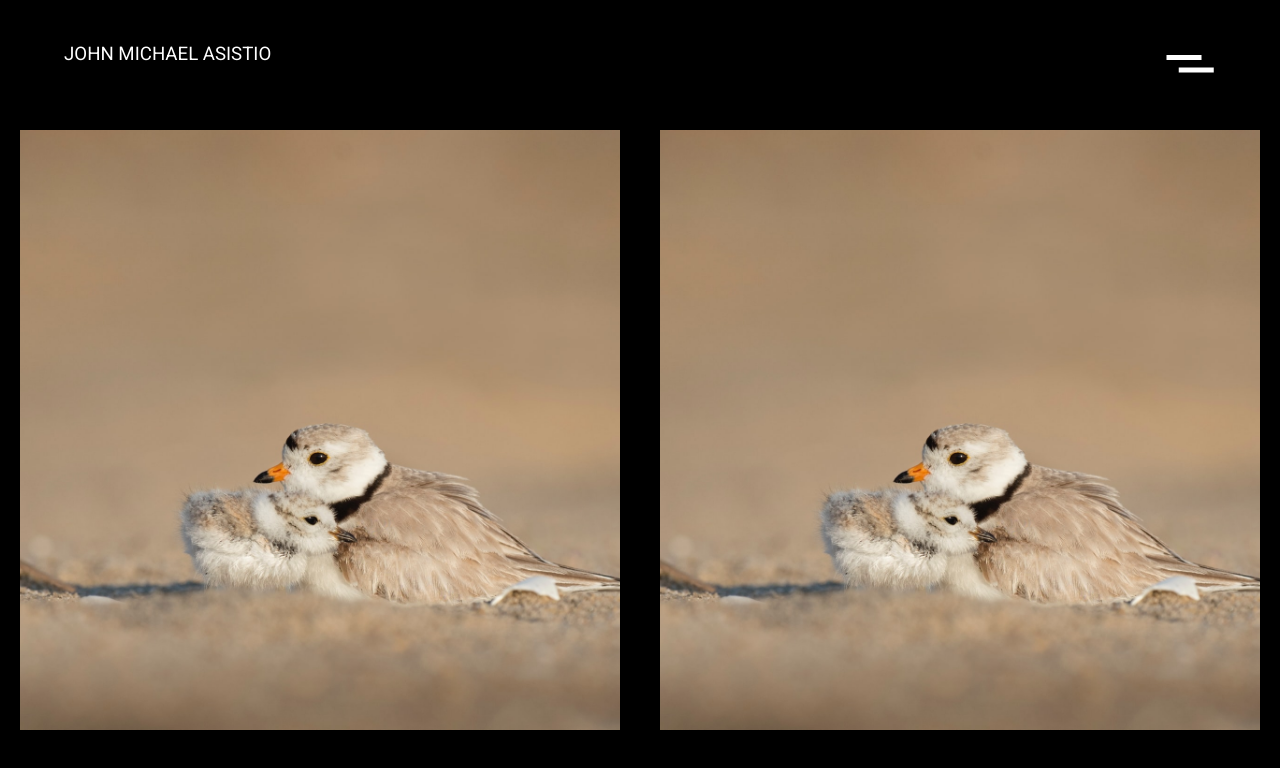
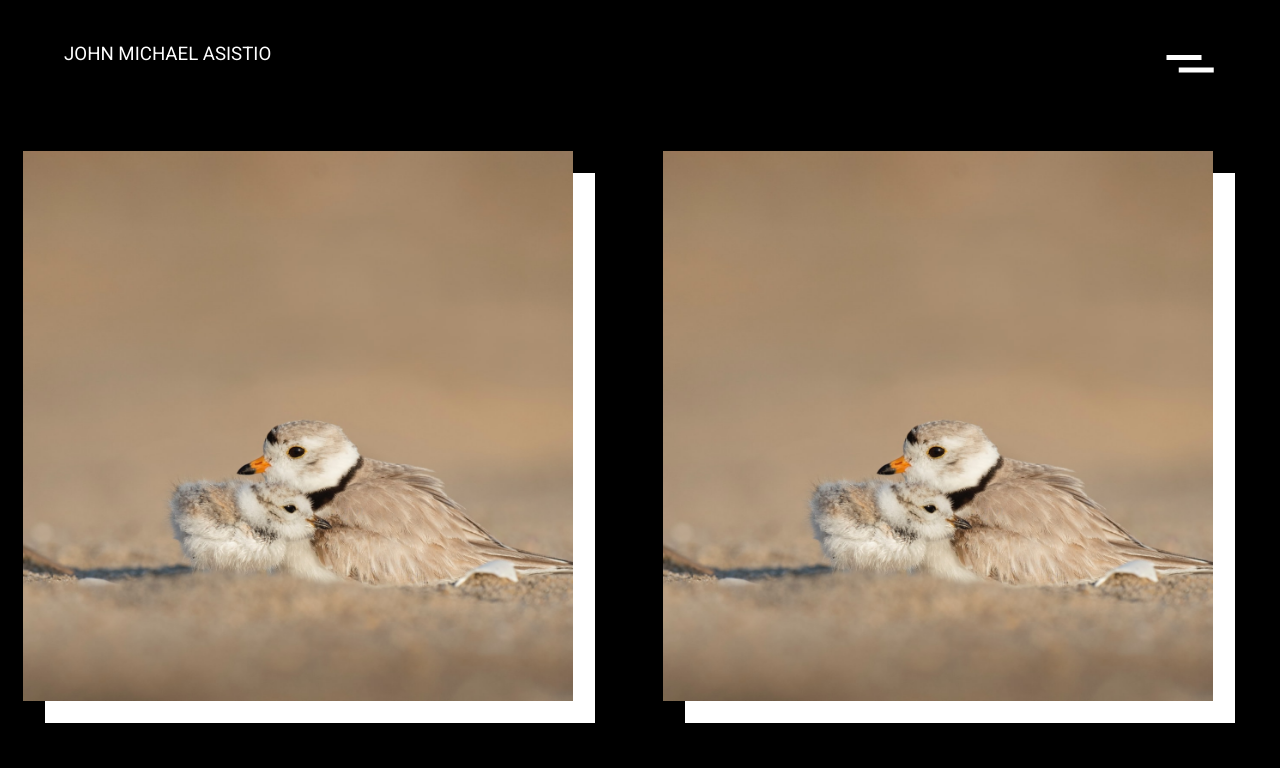
Before and after one commit to jeeasistio/john-michael-asistio, a Next.js app: page /works in a window 1280 px wide. Shown: the top 768 px of the page. Built offline with nearby package versions, Linux system fonts and the light colour scheme.

Commit message:
works transition updated, work page in progress

```diff
--- a/components/Works/Work.tsx
+++ b/components/Works/Work.tsx
@@ -9,11 +9,10 @@ import { inTransition } from '../../utils/utils'
 const sx: SxProps = {
   root: {},
   imageCtn: {
-    height: '600px',
-    width: '600px',
+    height: '550px',
+    width: '550px',
     backgroundColor: 'success.main',
     position: 'relative',
-    overflow: 'hidden',
     cursor: 'pointer'
   },
   imageInnerCtn: {
@@ -21,22 +20,35 @@ const sx: SxProps = {
     height: '100%'
   },
   textCtn: {
-    px: 2,
     overflow: 'hidden'
+  },
+  underlay: {
+    position: 'absolute',
+    top: 0,
+    left: 0,
+    width: '100%',
+    height: '100%',
+    backgroundColor: 'secondary.main',
+    display: 'flex',
+    alignItems: 'flex-end',
+    p: 2
   }
 }
 
 const Work = () => {
-  const zoomControls = useAnimation()
   const hoverControls = useAnimation()
+  const imageControls = useAnimation()
+  const textControls = useAnimation()
 
   const handleHover = () => {
-    hoverControls.start('animate')
-    zoomControls.start({ scale: 1.1, transition: inTransition() })
+    hoverControls.start({ x: '12%', y: '12%', transition: inTransition() })
+    imageControls.start({ x: '-8%', y: '-8%', transition: inTransition() })
+    textControls.start('animate')
   }
   const handleHoverLeave = () => {
-    hoverControls.start('initial')
-    zoomControls.start({ scale: 1, transition: inTransition() })
+    hoverControls.start({ x: '4%', y: '4%', transition: inTransition() })
+    imageControls.start({ x: '-4%', y: '-4%', transition: inTransition() })
+    textControls.start('initial')
   }
 
   return (
@@ -48,13 +60,33 @@ const Work = () => {
       onTapStart={handleHover}
       onTapCancel={handleHoverLeave}
     >
-      <Box sx={sx.imageCtn}>
       <Box
-          sx={sx.imageInnerCtn}
+        sx={sx.imageCtn}
         component={motion.div}
-          animate={zoomControls}
-          initial={{ scale: 1 }}
+        initial={{ x: '-4%', y: '-4%' }}
+        animate={imageControls}
       >
+        <Box
+          sx={sx.underlay}
+          component={motion.div}
+          initial={{ x: '4%', y: '4%' }}
+          animate={hoverControls}
+        >
+          <Box sx={sx.textCtn}>
+            <Typography
+              align="center"
+              color="primary"
+              variant="h4"
+              component={motion.h4}
+              variants={slideUp}
+              initial="initial"
+              animate={textControls}
+            >
+              Shopy
+            </Typography>
+          </Box>
+        </Box>
+
         <Image
           className="work-image"
           src="/save_mother_earth.jpg"
@@ -66,19 +98,6 @@ const Work = () => {
         />
       </Box>
     </Box>
-
-      <Box sx={sx.textCtn}>
-        <Typography
-          variant="h6"
-          component={motion.h6}
-          variants={slideUp}
-          initial="initial"
-          animate={hoverControls}
-        >
-          Shopy
-        </Typography>
-      </Box>
-    </Box>
   )
 }
 
```
Lines whose indentation alone changed are shown as unchanged.
